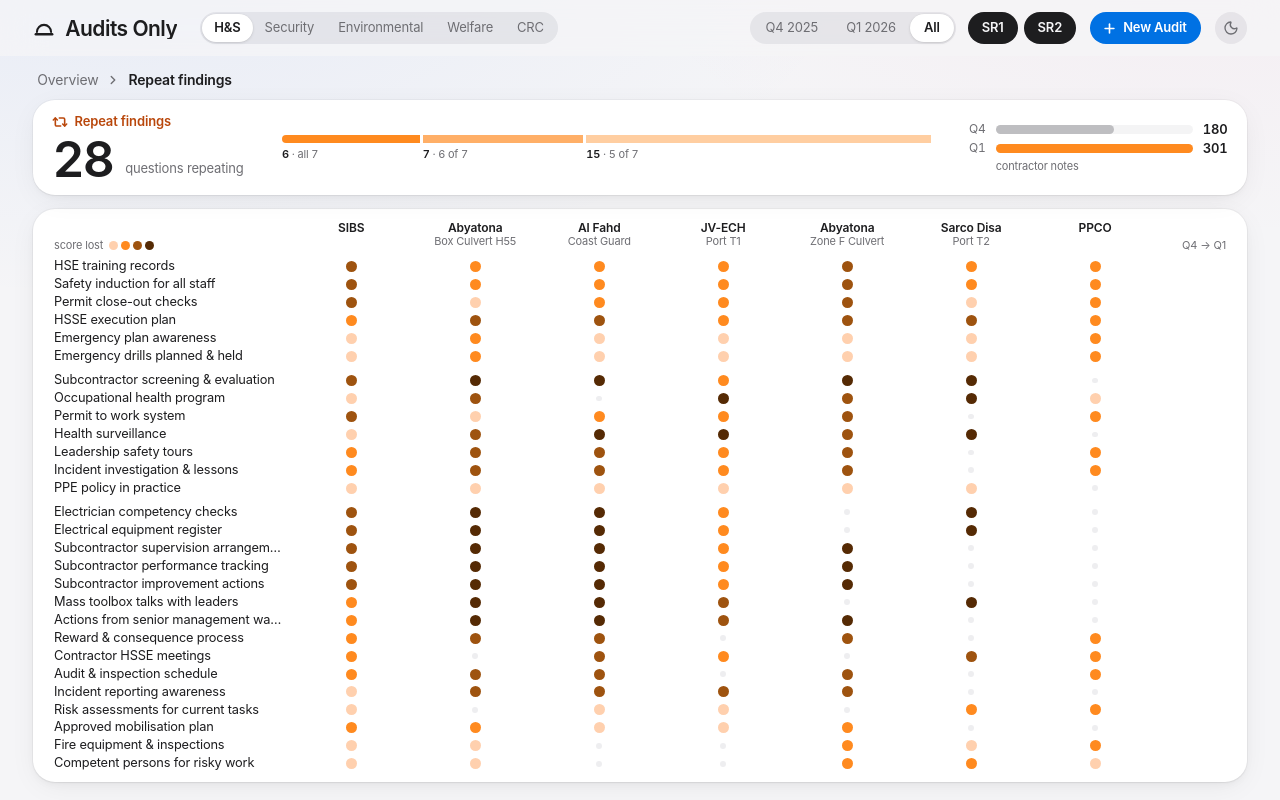
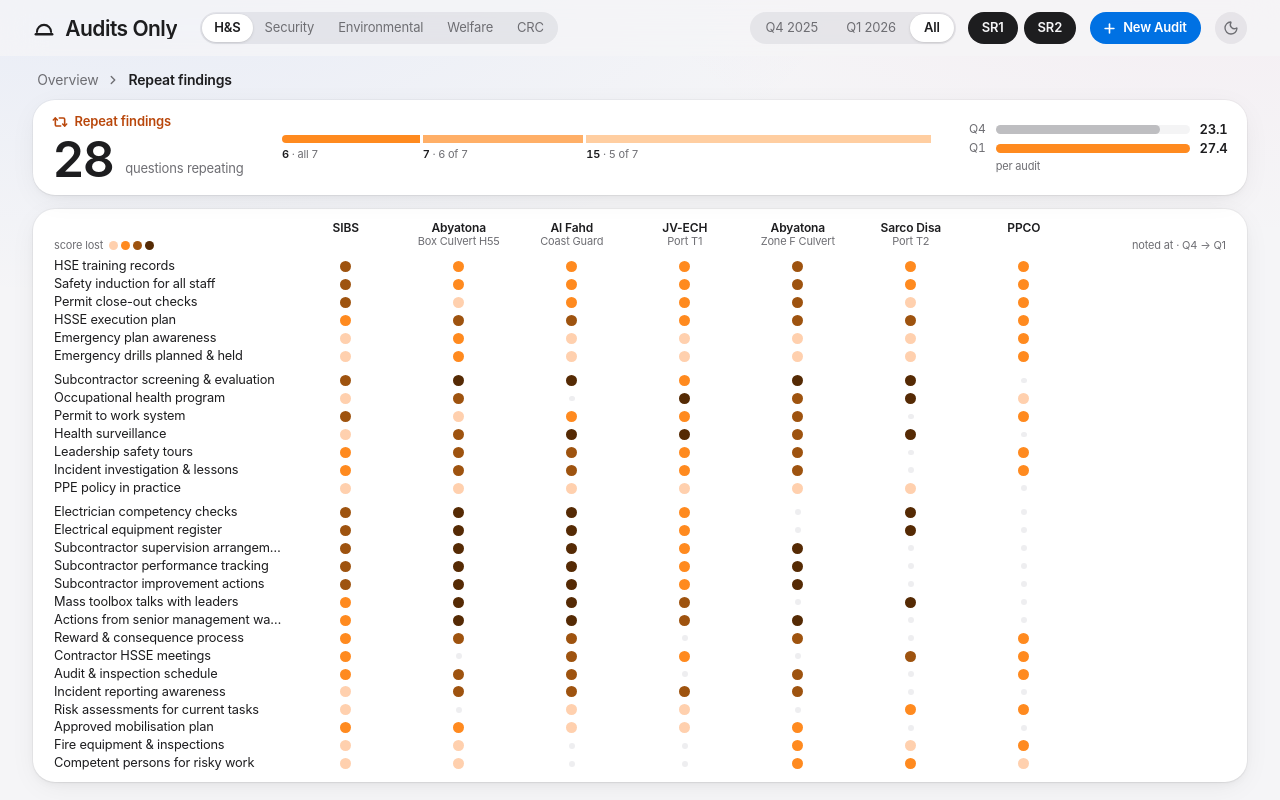
Before and after one commit to Maknistong68/AUDITDASH, a Next.js app: page /repeats in a window 1280 px wide. Built offline with nearby package versions, Linux system fonts and the light colour scheme.

Commit message:
fix(ui): repeats header per-audit, dark-mode dot contrast
Co-Authored-By: Claude Opus 5.5 <noreply@anthropic.com>
Claude-Session: https://claude.ai/code/session_017sV5CTZ2p1oqXC1ZAUzU4v

```diff
--- a/app/repeats/page.tsx
+++ b/app/repeats/page.tsx
@@ -1,6 +1,6 @@
 import type { Metadata } from 'next';
 import { getRepo } from '@/lib/data/repo';
-import { repeatContractors, repeatSpread, systemicRepeats } from '@/lib/analytics';
+import { filterAudits, repeatContractors, repeatSpread, systemicRepeats } from '@/lib/analytics';
 import { detailContext, href, type SP } from '@/lib/details';
 import { DetailFrame } from '@/components/details/DetailFrame';
 import { RepeatsView, type RepeatCol, type RepeatRow } from '@/components/details/RepeatsView';
@@ -38,8 +38,8 @@ export default async function RepeatsPage({ searchParams }: { searchParams: Prom
     key: r.itemCode,
     label: r.label,
     reach: r.contractorCount,
-    q4: r.q4Notes,
-    q1: r.q1Notes,
+    q4: r.q4Audits,
+    q1: r.q1Audits,
     href: href(`/category/${r.category}`, query, { hash: `item-${r.itemCode}` }),
     cells: cols.map((c) => {
       if (!r.contractors.some((x) => x.id === c.id)) return null;
@@ -52,6 +52,8 @@ export default async function RepeatsPage({ searchParams }: { searchParams: Prom
       };
     }),
   }));
+  // Audits per quarter within the filter's regions: the denominators, so a quarter with more audits does not read as a rise.
+  const audits = { q4: filterAudits(repo, { ...filter, quarter: 'Q4-2025' }).length, q1: filterAudits(repo, { ...filter, quarter: 'Q1-2026' }).length };
   const empty = twoQuarters ? (repeats.length ? null : 'No questions repeating') : 'Needs an earlier quarter';
 
   return (
@@ -59,7 +61,8 @@ export default async function RepeatsPage({ searchParams }: { searchParams: Prom
       <RepeatsView
         count={twoQuarters ? repeats.length : null}
         spread={repeatSpread(repeats)}
-        notes={{ q4: repeats.reduce((s, r) => s + r.q4Notes, 0), q1: repeats.reduce((s, r) => s + r.q1Notes, 0) }}
+        notes={{ q4: repeats.reduce((s, r) => s + r.q4Audits, 0), q1: repeats.reduce((s, r) => s + r.q1Audits, 0) }}
+        audits={audits}
         rows={rows}
         cols={cols}
         empty={empty}
--- a/components/details/RepeatsView.tsx
+++ b/components/details/RepeatsView.tsx
@@ -10,29 +10,27 @@ export interface RepeatCol { id: string; name: string; base: string; qual: strin
 export interface RepeatCell { step: number; lost: number | null; href: string }
 export interface RepeatRow { key: string; label: string; reach: number; q4: number; q1: number; href: string; cells: (RepeatCell | null)[] }
 
-/** Dot tint by score lost in the contractor's latest audit: one warm hue, darker = more lost. */
-const TINT = [
-  'color-mix(in oklab, var(--minimal-dot) 42%, var(--surface))',
-  'var(--minimal-dot)',
-  'color-mix(in oklab, var(--minimal-dot), black 30%)',
-  'color-mix(in oklab, var(--minimal-dot), black 55%)',
-];
+/** Dot tint by score lost in the contractor's latest audit: one warm hue, darker = more lost (tokens in globals.css). */
+const TINT = ['var(--rp-0)', 'var(--rp-1)', 'var(--rp-2)', 'var(--rp-3)'];
 /** Smallest row (px) before the matrix falls back to "top N + more"; space between reach groups. */
 const ROW_MIN = 16;
 const GROUP_GAP = 6;
 
 /**
  * The /repeats screen under the breadcrumb. Header strip (the landing of the dashboard card's hand-off): the figure,
- * the reach bar, Q4 → Q1 notes. Then the issues × contractors matrix: worst reach first, a filled dot where the question
- * repeats at that contractor (tint = score lost there), empty otherwise. Hover or focus a row for its Q4 → Q1 notes;
+ * the reach bar, Q4 → Q1 notes per audit. Then the issues × contractors matrix: worst reach first, a filled dot where the question
+ * repeats at that contractor (tint = score lost there), empty otherwise. Hover or focus a row for its Q4 → Q1 "noted at X of Y audits";
  * a dot opens the item's history, a label the item in its category, a column head the contractor.
  * Rows share the height left; if they cannot all fit at ROW_MIN, the top N show with a "+M more" row that expands in
  * place inside the matrix's own scroll area. The page itself never scrolls.
  */
-export function RepeatsView({ count, spread, notes, rows, cols, empty }: {
+export function RepeatsView({ count, spread, notes, audits, rows, cols, empty }: {
   count: number | null;
   spread: { reach: number; of: number; questions: number }[];
+  /** Audits noted on these questions, summed, per quarter. */
   notes: { q4: number; q1: number };
+  /** Audits in the filter per quarter: the denominators. */
+  audits: { q4: number; q1: number };
   rows: RepeatRow[];
   cols: RepeatCol[];
   empty: string | null;
@@ -40,21 +38,27 @@ export function RepeatsView({ count, spread, notes, rows, cols, empty }: {
   return (
     <div className="tone-minimal flex min-h-0 flex-1 flex-col gap-[var(--gap-grid)] px-[var(--gutter)]">
       <HandoffLanding />
-      <Header count={count} spread={spread} notes={notes} />
+      <Header count={count} spread={spread} notes={notes} audits={audits} />
       {empty ? (
         <section data-testid="empty-state" className="card flex min-h-0 flex-1 flex-col items-center justify-center gap-3 px-6 text-center">
           <p className="figure text-[clamp(56px,10svh,112px)] text-faint" aria-hidden>{count === null ? '—' : '0'}</p>
           <h2 className="text-[21px] font-semibold tracking-[-0.02em]">{empty}</h2>
         </section>
       ) : (
-        <Matrix rows={rows} cols={cols} />
+        <Matrix rows={rows} cols={cols} audits={audits} />
       )}
     </div>
   );
 }
 
-function Header({ count, spread, notes }: { count: number | null; spread: { reach: number; of: number; questions: number }[]; notes: { q4: number; q1: number } }) {
-  const max = Math.max(1, notes.q4, notes.q1);
+/** Notes per audit (a quarter with more audits must not read as a rise); null without audits. */
+const perAudit = (n: number, audits: number) => (audits > 0 ? n / audits : null);
+
+function Header({ count, spread, notes, audits }: {
+  count: number | null; spread: { reach: number; of: number; questions: number }[]; notes: { q4: number; q1: number }; audits: { q4: number; q1: number };
+}) {
+  const rates = { q4: perAudit(notes.q4, audits.q4), q1: perAudit(notes.q1, audits.q1) };
+  const max = Math.max(1e-9, rates.q4 ?? 0, rates.q1 ?? 0);
   return (
     <section
       data-testid="repeats-header"
@@ -78,13 +82,13 @@ function Header({ count, spread, notes }: { count: number | null; spread: { reac
         <div
           data-testid="repeats-notes"
           role="img"
-          aria-label={`Contractor notes on these questions: Q4 ${notes.q4}, Q1 ${notes.q1}`}
+          aria-label={`Notes on these questions per audit: Q4 ${rates.q4?.toFixed(1) ?? 'none'}, Q1 ${rates.q1?.toFixed(1) ?? 'none'}`}
           className="grid grid-cols-[auto_minmax(0,1fr)_auto] items-center gap-x-2.5 gap-y-1.5"
         >
-          {([['Q4', notes.q4, 'color-mix(in srgb, var(--muted) 40%, transparent)'], ['Q1', notes.q1, 'var(--tone-dot)']] as const).map(([q, n, bg], k) => (
-            <NoteBar key={q} q={q} n={n} max={max} bg={bg} k={k} />
+          {([['Q4', rates.q4, 'color-mix(in srgb, var(--muted) 40%, transparent)'], ['Q1', rates.q1, 'var(--tone-dot)']] as const).map(([q, r, bg], k) => (
+            <NoteBar key={q} q={q} rate={r} max={max} bg={bg} k={k} />
           ))}
-          <span className="col-start-2 col-end-4 text-[11px] leading-none text-muted">contractor notes</span>
+          <span className="col-start-2 col-end-4 text-[11px] leading-none text-muted">per audit</span>
         </div>
       ) : (
         <div />
@@ -93,7 +97,7 @@ function Header({ count, spread, notes }: { count: number | null; spread: { reac
   );
 }
 
-function NoteBar({ q, n, max, bg, k }: { q: string; n: number; max: number; bg: string; k: number }) {
+function NoteBar({ q, rate, max, bg, k }: { q: string; rate: number | null; max: number; bg: string; k: number }) {
   return (
     <>
       <span className="num text-[12px] leading-none text-muted">{q}</span>
@@ -101,15 +105,15 @@ function NoteBar({ q, n, max, bg, k }: { q: string; n: number; max: number; bg:
         <span
           data-testid="repeats-notes-bar"
           className="rp-grow block h-full rounded-full"
-          style={{ width: `${(n / max) * 100}%`, background: bg, ['--d' as string]: `${300 + k * 90}ms` }}
+          style={{ width: `${((rate ?? 0) / max) * 100}%`, background: bg, ['--d' as string]: `${300 + k * 90}ms` }}
         />
       </span>
-      <span data-testid="repeats-notes-count" className="num text-[13px] font-semibold leading-none">{n}</span>
+      <span data-testid="repeats-notes-count" className="num text-[13px] font-semibold leading-none">{rate === null ? '—' : rate.toFixed(1)}</span>
     </>
   );
 }
 
-function Matrix({ rows, cols }: { rows: RepeatRow[]; cols: RepeatCol[] }) {
+function Matrix({ rows, cols, audits }: { rows: RepeatRow[]; cols: RepeatCol[]; audits: { q4: number; q1: number } }) {
   const body = useRef<HTMLDivElement>(null);
   // How many rows fit at ROW_MIN (null until measured: the server renders them all).
   const [fit, setFit] = useState<number | null>(null);
@@ -148,7 +152,7 @@ function Matrix({ rows, cols }: { rows: RepeatRow[]; cols: RepeatCol[] }) {
 
   const clipped = !open && fit !== null && fit < rows.length;
   const shown = clipped ? rows.slice(0, fit) : rows;
-  const cssCols = `clamp(220px, 19vw, 360px) repeat(${cols.length}, minmax(0, 1fr)) clamp(64px, 6vw, 110px)`;
+  const cssCols = `clamp(220px, 19vw, 360px) repeat(${cols.length}, minmax(0, 1fr)) clamp(150px, 12vw, 210px)`;
 
   return (
     <section
@@ -182,7 +186,7 @@ function Matrix({ rows, cols }: { rows: RepeatRow[]; cols: RepeatCol[] }) {
             </Link>
           </div>
         ))}
-        <div role="columnheader" className="px-2 text-right text-[11px] leading-none text-muted">Q4 → Q1</div>
+        <div role="columnheader" className="px-2 text-right text-[11px] leading-none text-muted">noted at · Q4 → Q1</div>
       </div>
 
       <div
@@ -201,6 +205,7 @@ function Matrix({ rows, cols }: { rows: RepeatRow[]; cols: RepeatCol[] }) {
             cssCols={cssCols}
             gap={i > 0 && r.reach !== shown[i - 1].reach}
             open={open}
+            audits={audits}
             labelRef={open && fit !== null && i === fit ? (el) => { firstHidden.current = el; } : undefined}
           />
         ))}
@@ -226,8 +231,8 @@ function Matrix({ rows, cols }: { rows: RepeatRow[]; cols: RepeatCol[] }) {
   );
 }
 
-function Row({ row, index, cols, cssCols, gap, open, labelRef }: {
-  row: RepeatRow; index: number; cols: RepeatCol[]; cssCols: string; gap: boolean; open: boolean;
+function Row({ row, index, cols, cssCols, gap, open, audits, labelRef }: {
+  row: RepeatRow; index: number; cols: RepeatCol[]; cssCols: string; gap: boolean; open: boolean; audits: { q4: number; q1: number };
   labelRef?: (el: HTMLAnchorElement | null) => void;
 }) {
   return (
@@ -282,12 +287,13 @@ function Row({ row, index, cols, cssCols, gap, open, labelRef }: {
       <div
         role="cell"
         data-testid="repeats-trend"
-        aria-label={`Noted at ${row.q4} contractors in Q4, ${row.q1} in Q1`}
+        aria-label={`Noted at ${row.q4} of ${audits.q4} audits in Q4, ${row.q1} of ${audits.q1} audits in Q1`}
         className="num flex items-center justify-end gap-1 px-2 text-[12px] opacity-0 transition-opacity duration-200 group-hover/row:opacity-100 group-focus-within/row:opacity-100"
       >
-        <span className="text-muted">{row.q4}</span>
+        <span className="whitespace-nowrap text-muted">{row.q4} of {audits.q4}</span>
         <span className="text-muted">→</span>
-        <span className="font-semibold text-ink">{row.q1}</span>
+        <span className="whitespace-nowrap font-semibold text-ink">{row.q1} of {audits.q1}</span>
+        <span className="text-muted">audits</span>
       </div>
     </div>
   );
--- a/lib/analytics.ts
+++ b/lib/analytics.ts
@@ -369,6 +369,8 @@ export function repeatFindings(repo: Repo, filter: Filter): {
 export interface SystemicRepeat {
   itemCode: string; label: string; category: CategoryId; contractors: Contractor[]; contractorCount: number;
   eligibleContractors: number; q4Notes: number; q1Notes: number;
+  /** Audits (within the filter's regions) with an applicable note on this question, per quarter. */
+  q4Audits: number; q1Audits: number;
   sectionScores: { contractorId: string; q4: number | null; q1: number | null }[];
 }
 
@@ -406,11 +408,13 @@ export function rankedSystemicRepeats(repo: Repo, filter: Filter, minContractors
     const mine = negs.filter((o) => o.itemCode === code);
     const notedBy = (q: Quarter) => new Set(mine.filter((o) => quarterOf.get(o.auditId) === q).map((o) => pool.find((a) => a.id === o.auditId)!.contractorId)).size;
     const hitIds = new Set(mine.map((o) => o.auditId));
+    const auditsIn = (q: Quarter) => [...hitIds].filter((id) => quarterOf.get(id) === q).length;
     const ratios = pool.filter((a) => hitIds.has(a.id)).map((a) => itemRatio(a, item)).filter((x): x is number => x !== null);
     const ratioIn = (c: string, q: Quarter) => { const a = auditOf(c, q); return a ? itemRatio(a, item) : null; };
     rows.push({
       itemCode: code, label: itemLabel(code, item.question), category: item.category, contractors, contractorCount: contractors.length,
       eligibleContractors, q4Notes: notedBy('Q4-2025'), q1Notes: notedBy('Q1-2026'),
+      q4Audits: auditsIn('Q4-2025'), q1Audits: auditsIn('Q1-2026'),
       sectionScores: contractors.map((c) => ({ contractorId: c.id, q4: ratioIn(c.id, 'Q4-2025'), q1: ratioIn(c.id, 'Q1-2026') })),
       impact: hitIds.size * (1 - (mean(ratios) ?? 1)),
     });
```
Also changed, not shown: app/globals.css (+8 -0 lines), 4 other files (tests, documents, lock files or other folders).
